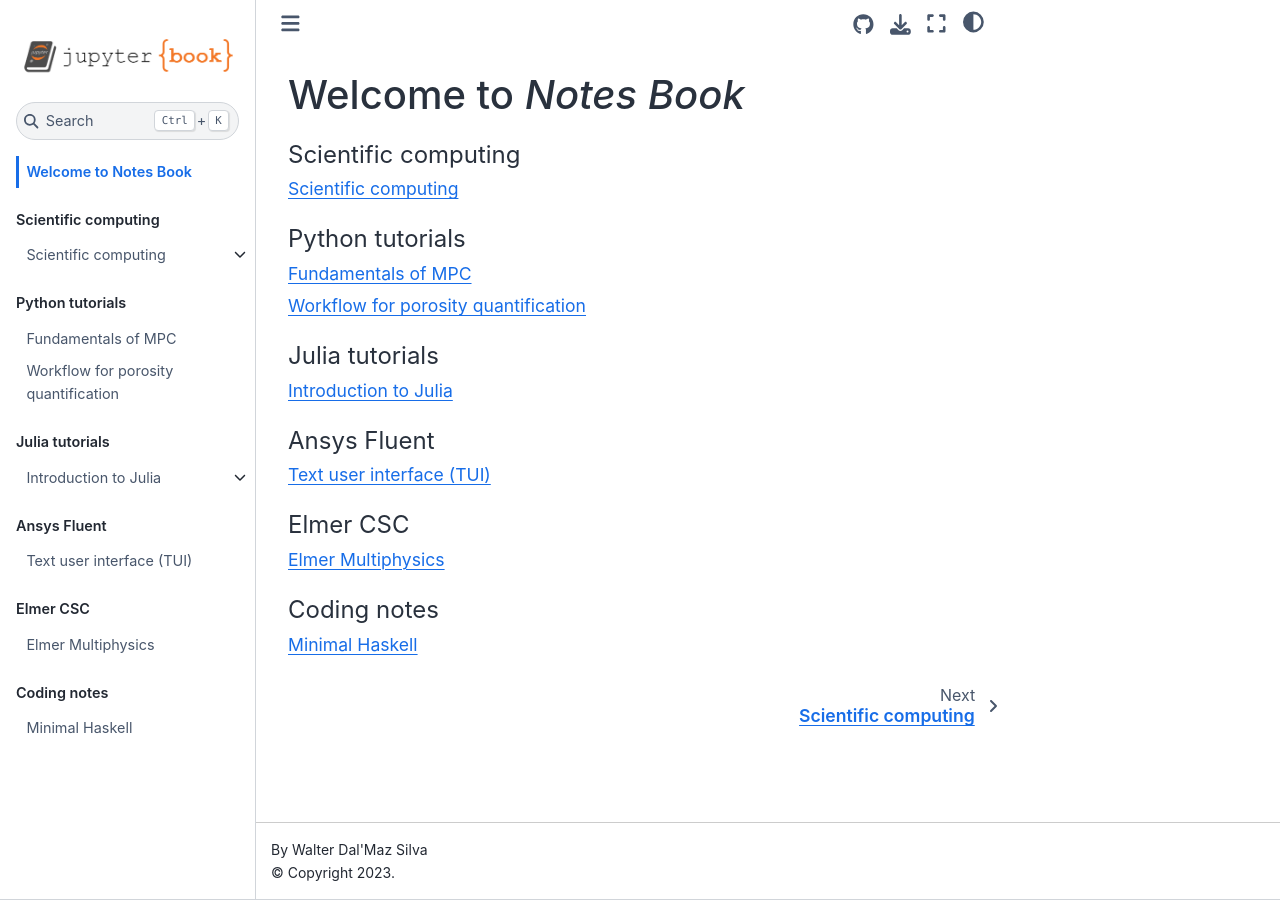
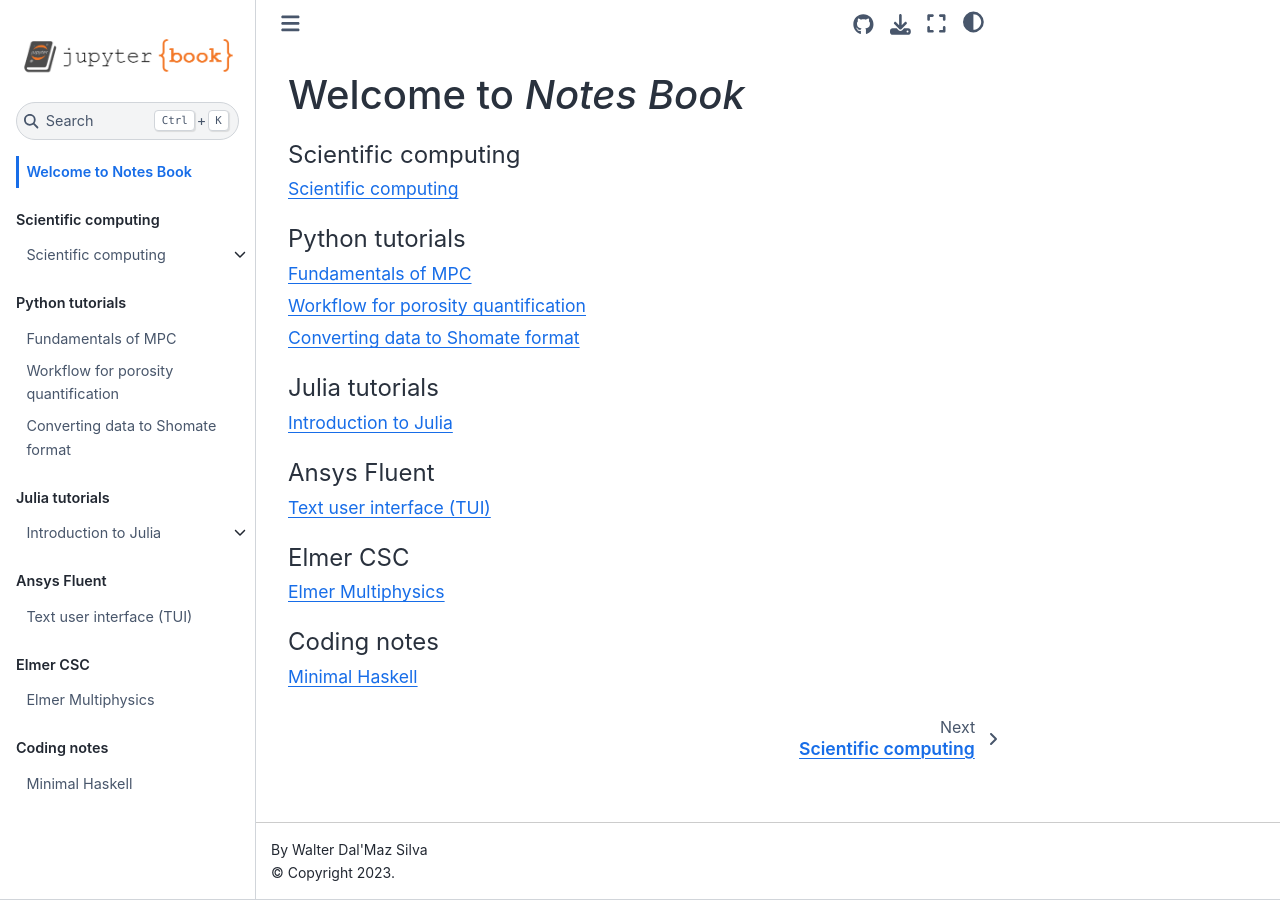
Before and after one commit to wallytutor/notes-book, a Jupyter Book: the page built from index.md, in a window 1280 px wide. Built offline with Jupyter Book 1.0.4 settings and Sphinx 7.4.7 and the Sphinx Book theme 1.1.4, drawn with Linux system fonts in a browser that asks for light colours.

Commit message:
Adding note

```diff
--- a/_toc.yml
+++ b/_toc.yml
@@ -24,6 +24,7 @@ parts:
     chapters:
     - file: python/mpc-kinetics-intro
     - file: python/porosity-measurement
+    - file: python/thermo-converting-shomate
 
   - caption: "Julia tutorials"
     chapters:
```
Also changed, not shown: python/thermo-converting-shomate.md (renamed from cooking/thermo-converting-shomate.md).
